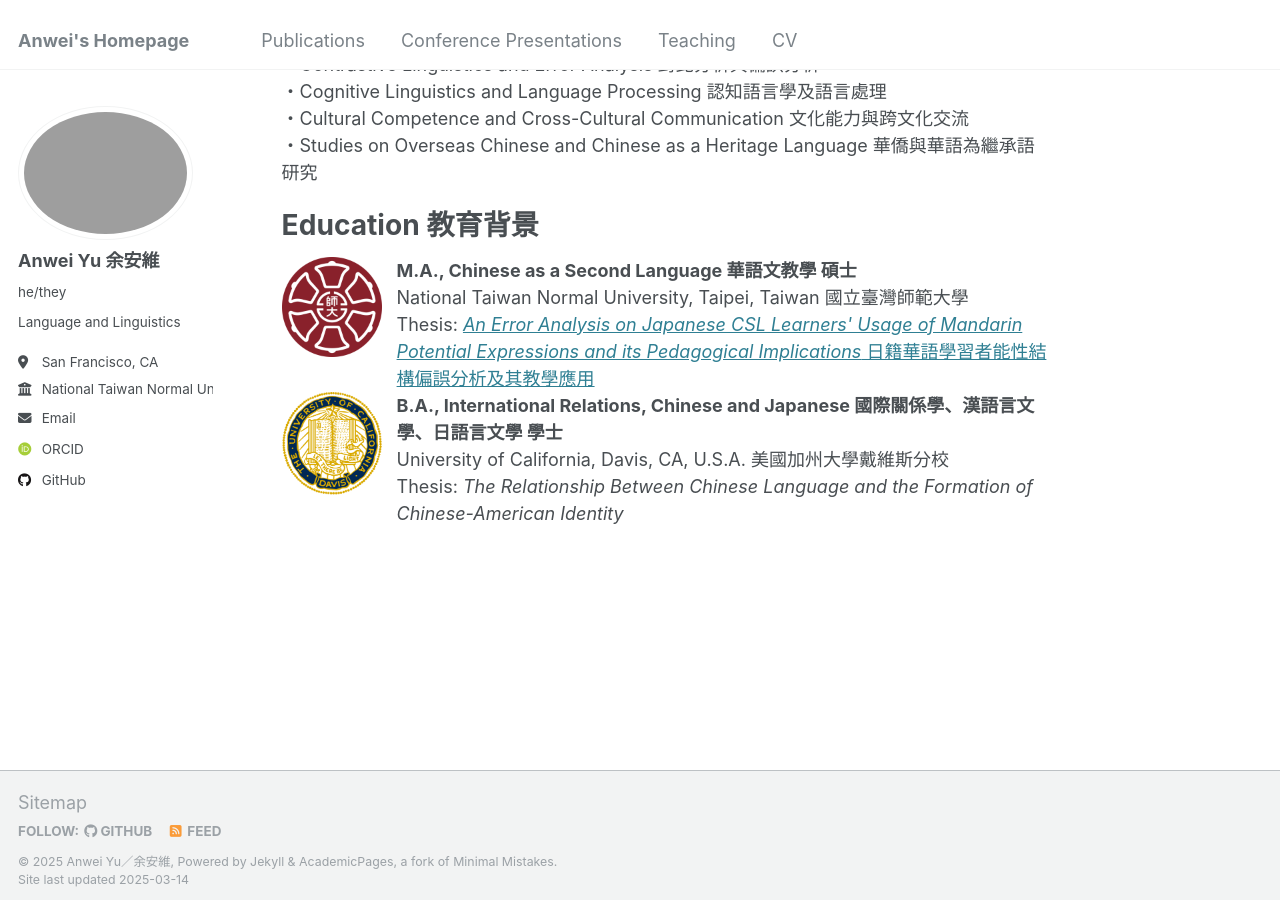
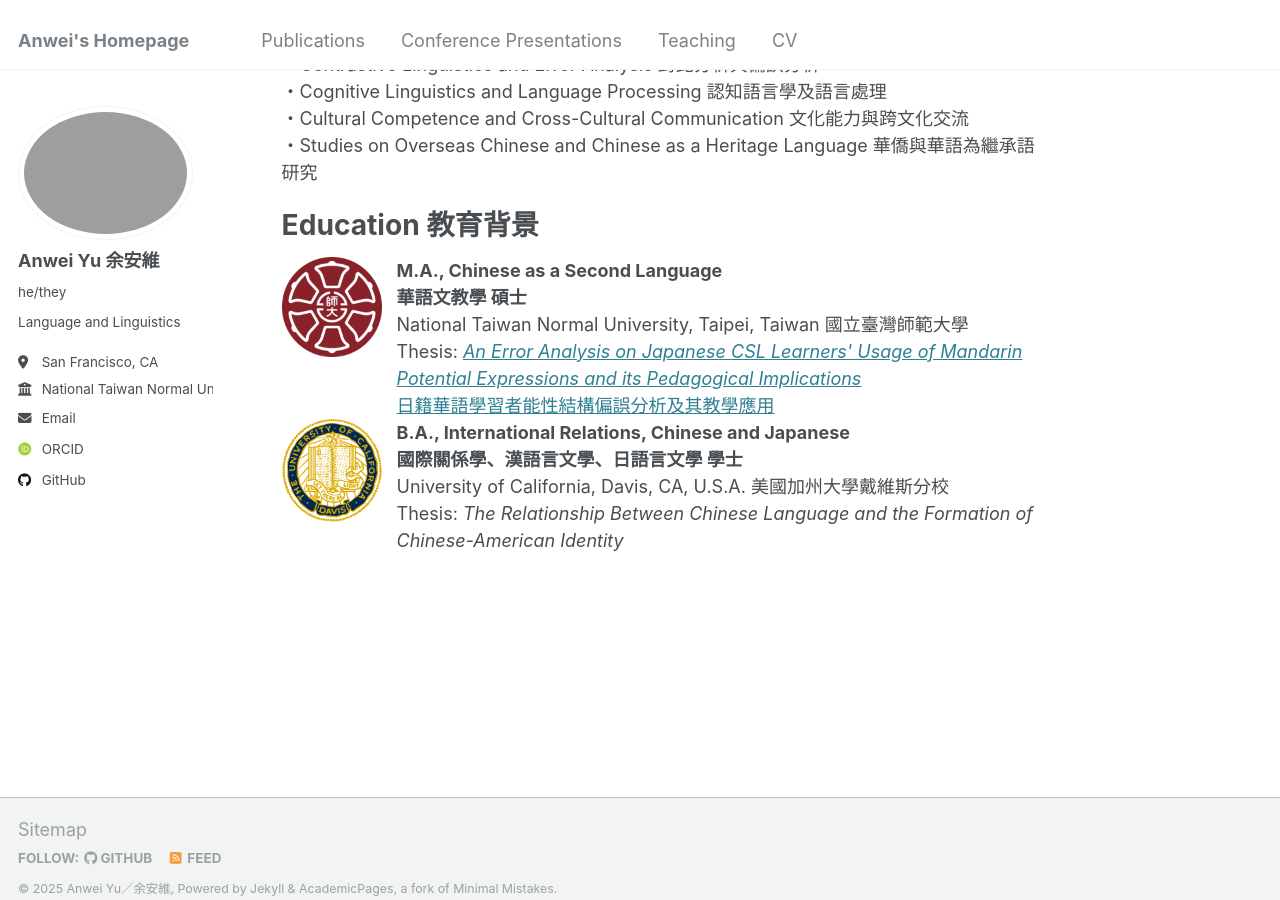
Before and after one commit to anweiyu/anweiyu.github.io, a Jekyll site: the page built from _pages/about.md, in a window 1280 px wide and 900 px high, scrolled down 753 px. Built offline with Jekyll 4.4.1, drawn with Linux system fonts in a browser that asks for light colours; some web fonts are replaced.

Commit message:
Update about.md

```diff
--- a/_pages/about.md
+++ b/_pages/about.md
@@ -28,11 +28,11 @@ Education 教育背景
 ======
 <div style="display: flex; align-items:flex-start;text-align: left;">
   <img src="{{site.baseurl}}/images/NTNU.png" alt="NTNU Logo" width= "100" style="margin-right: 15px;">
-  <p style="margin: 0;"><strong>M.A., Chinese as a Second Language 華語文教學 碩士</strong><br>
+  <p style="margin: 0;"><strong>M.A., Chinese as a Second Language <br>華語文教學 碩士</strong><br>
     National Taiwan Normal University, Taipei, Taiwan 國立臺灣師範大學<br>
-    Thesis: <a href="http://doi.org/10.6345/NTNU202300624"><em>An Error Analysis on Japanese CSL Learners' Usage of Mandarin Potential Expressions and its Pedagogical Implications</em> 日籍華語學習者能性結構偏誤分析及其教學應用</a></p></div>
+    Thesis: <a href="http://doi.org/10.6345/NTNU202300624"><em>An Error Analysis on Japanese CSL Learners' Usage of Mandarin Potential Expressions and its Pedagogical Implications</em> <br>日籍華語學習者能性結構偏誤分析及其教學應用</a></p></div>
 <div style="display: flex; align-items:flex-start;text-align: left;">
   <img src="{{site.baseurl}}/images/UCDavis.png" alt="UC Davis Logo" width= "100" style="margin-right: 15px;">
-  <p style="margin: 0;"><strong>B.A., International Relations, Chinese and Japanese 國際關係學、漢語言文學、日語言文學 學士</strong><br>
+  <p style="margin: 0;"><strong>B.A., International Relations, Chinese and Japanese <br>國際關係學、漢語言文學、日語言文學 學士</strong><br>
     University of California, Davis, CA, U.S.A. 美國加州大學戴維斯分校<br>
     Thesis: <em>The Relationship Between Chinese Language and the Formation of Chinese-American Identity</em></p></div>
```
